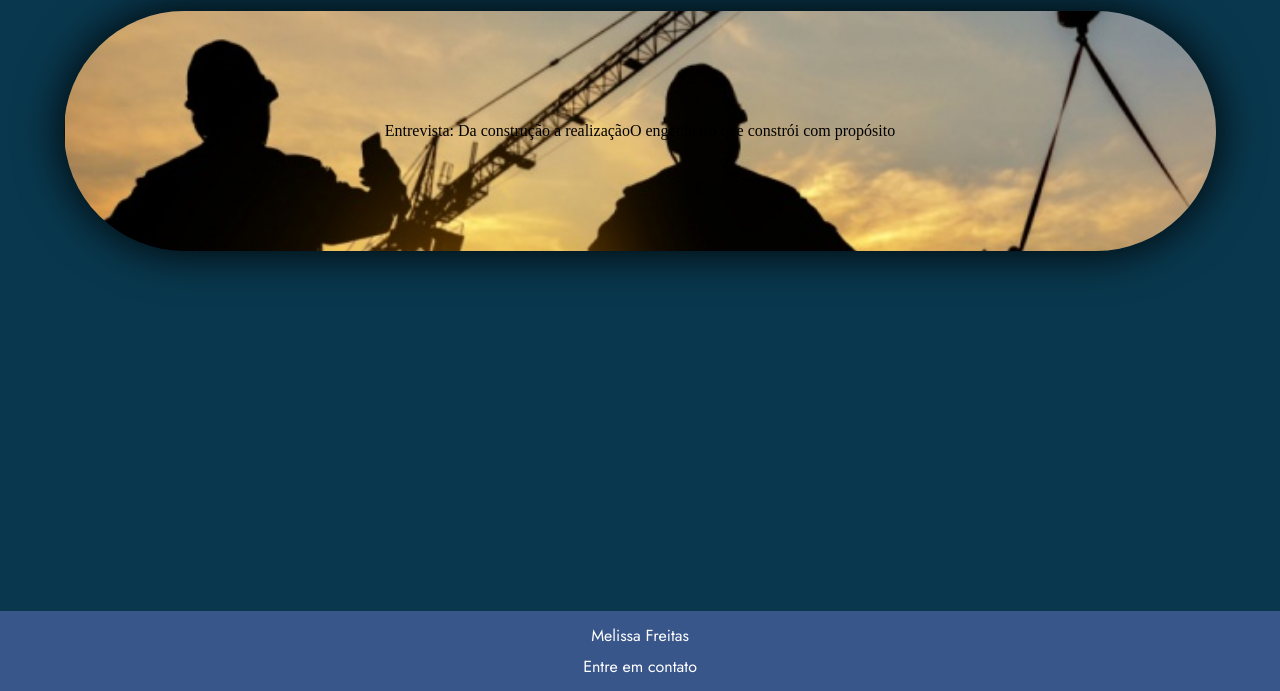
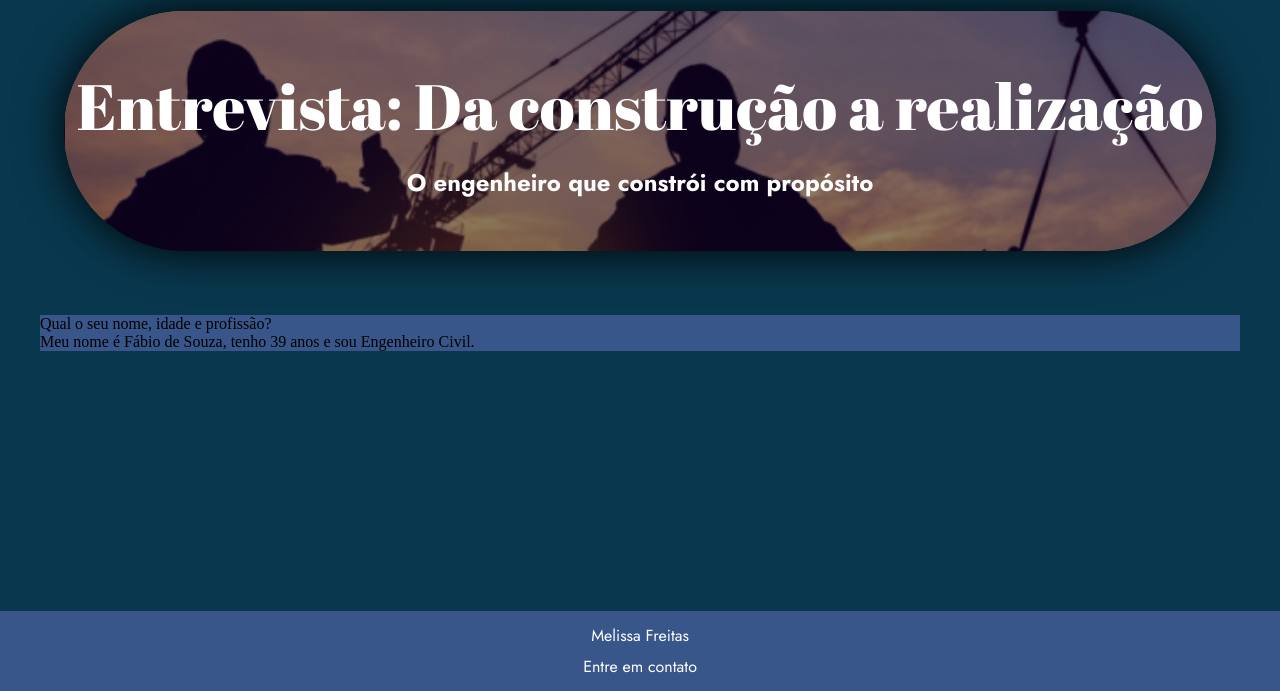
Before and after one commit to Melfreitass/profissao-do-futuro, a plain HTML site: page pages/entrevista.html in a window 1280 px wide. Shown: the part 117-808 px from the top of the page. Drawn offline with Linux system fonts and the light colour scheme; a web font is replaced by a local one.

Commit message:
feat: continua a realização da página de entrevista

```diff
--- a/assets/css/entrevista.css
+++ b/assets/css/entrevista.css
@@ -67,10 +67,49 @@ main {
     display: flex;
     align-items: center;
     justify-content: center;
+    flex-direction: column;
     background-image: url(../img/img-entrevista.PNG);
     border-radius: 15vh;
     box-shadow: 0 0 6vh  rgb(0, 0, 0);
     background-repeat: no-repeat;
+}
+
+#fundo {
+   width: 100%;
+   height: 100%;
+   border-radius: 15vh;
+   background-color: rgba(22, 2, 54, 0.5);
+   display: flex;
+   align-items: center;
+   justify-content: center;
+   flex-direction: column;
+   gap: 2vh;
+}
+
+#titulo {
+    font-size: 8vh;
+    font-family: "Abril Fatface", sans-serif;
+    color: white;
+}
+
+#subtitulo {
+    font-size: 3vh;
+    font-family: "Jost", sans-serif;
+    font-weight: bold;
+    color: white;
+}
+
+#entrevista-p {
+    margin-top: 8vh;
+    display: flex;
+    align-items: center;
+    justify-content: center;
+    flex-direction: column;
+}
+
+.pergunta-resposta {
+    background-color: rgb(57, 86, 139);
+    width: 150vh;
 }
 
 
--- a/pages/entrevista.html
+++ b/pages/entrevista.html
@@ -37,10 +37,18 @@
 
     <main>
     <section id="titulo-entrevista">
+      <div id = "fundo">
         <p id = "titulo">Entrevista: Da construção a realização</p>
         <p id = "subtitulo">O engenheiro que constrói com propósito</p>
+      </div>
     </section>
 
+    <section id = "entrevista-p">
+      <div class = "pergunta-resposta">
+        <p class = "pergunta">Qual o seu nome, idade e profissão?</p>
+        <p class = "resposta">Meu nome é Fábio de Souza, tenho 39 anos e sou Engenheiro Civil.</p>
+      </div>
+    </section>
     </main>
 
     <footer>
```
